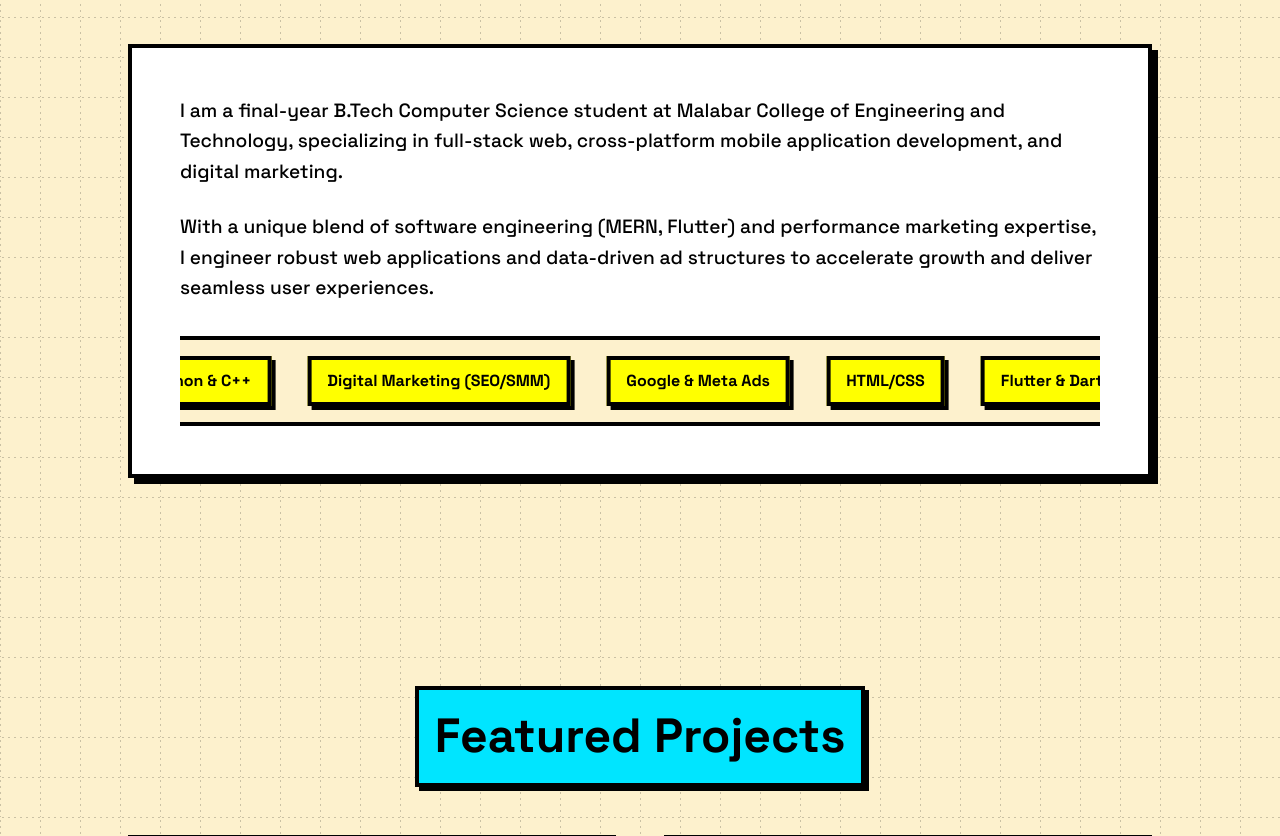
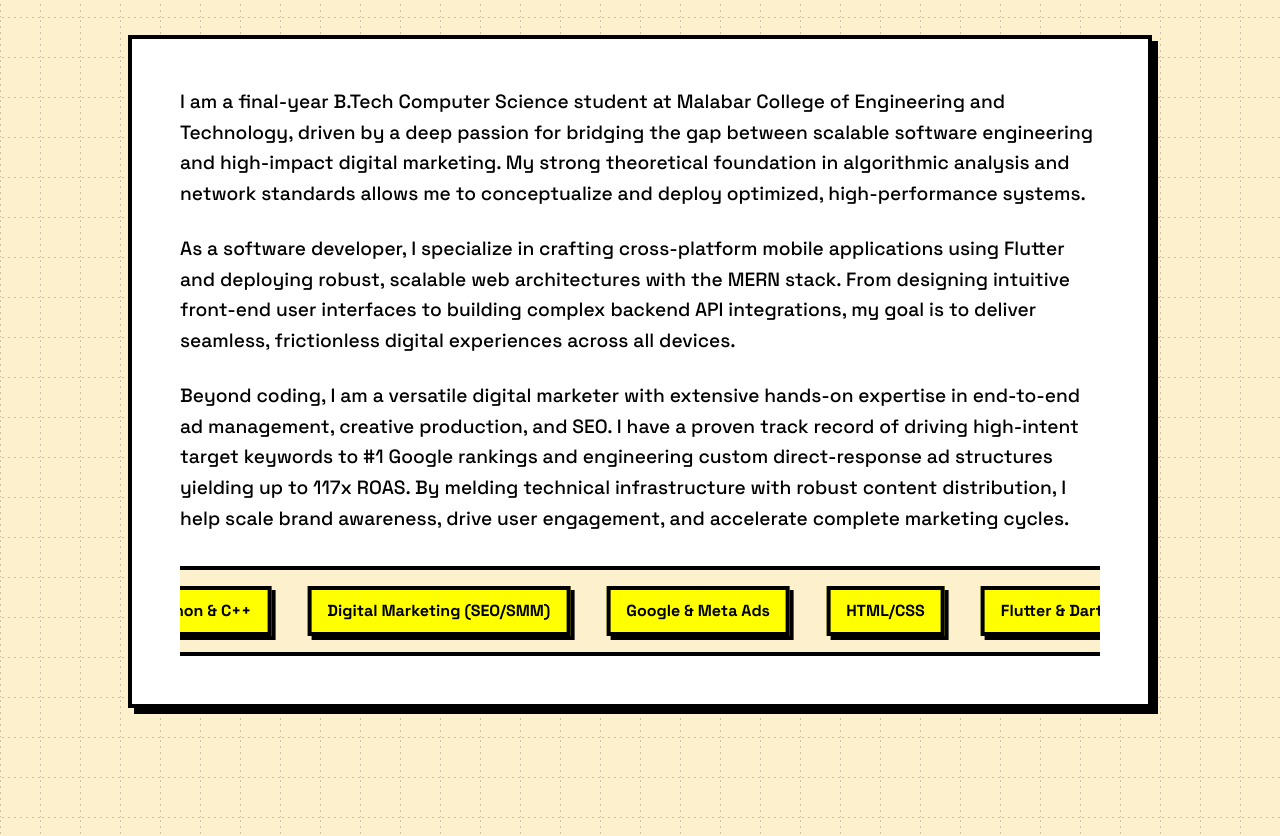
Before and after one commit to AswinAsokan03/Portfollio, a website built with Vite: page index.html in a window 1280 px wide. Shown: the part 1023-1859 px from the top of the page. Built offline with nearby package versions, Linux system fonts and the light colour scheme.

Commit message:
Expand About Me section with detailed achievements from resumes

```diff
--- a/index.html
+++ b/index.html
@@ -65,10 +65,13 @@
       <div class="about-grid">
         <div class="about-text neo-card pop-in">
           <p>
-            I am a final-year B.Tech Computer Science student at Malabar College of Engineering and Technology, specializing in full-stack web, cross-platform mobile application development, and digital marketing.
+            I am a final-year B.Tech Computer Science student at Malabar College of Engineering and Technology, driven by a deep passion for bridging the gap between scalable software engineering and high-impact digital marketing. My strong theoretical foundation in algorithmic analysis and network standards allows me to conceptualize and deploy optimized, high-performance systems.
           </p>
           <p>
-            With a unique blend of software engineering (MERN, Flutter) and performance marketing expertise, I engineer robust web applications and data-driven ad structures to accelerate growth and deliver seamless user experiences.
+            As a software developer, I specialize in crafting cross-platform mobile applications using Flutter and deploying robust, scalable web architectures with the MERN stack. From designing intuitive front-end user interfaces to building complex backend API integrations, my goal is to deliver seamless, frictionless digital experiences across all devices.
+          </p>
+          <p>
+            Beyond coding, I am a versatile digital marketer with extensive hands-on expertise in end-to-end ad management, creative production, and SEO. I have a proven track record of driving high-intent target keywords to #1 Google rankings and engineering custom direct-response ad structures yielding up to 117x ROAS. By melding technical infrastructure with robust content distribution, I help scale brand awareness, drive user engagement, and accelerate complete marketing cycles.
           </p>
           <div class="skills-marquee-container">
             <div class="skills-marquee">
```
